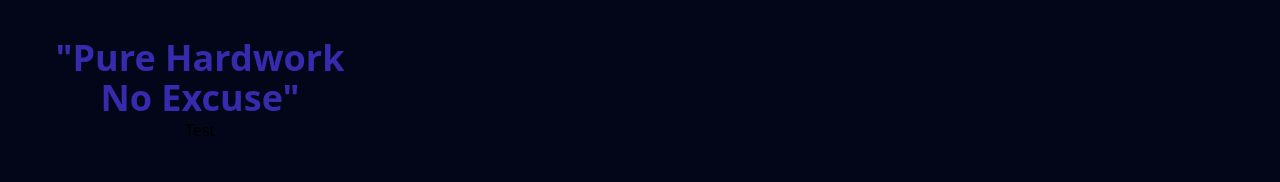
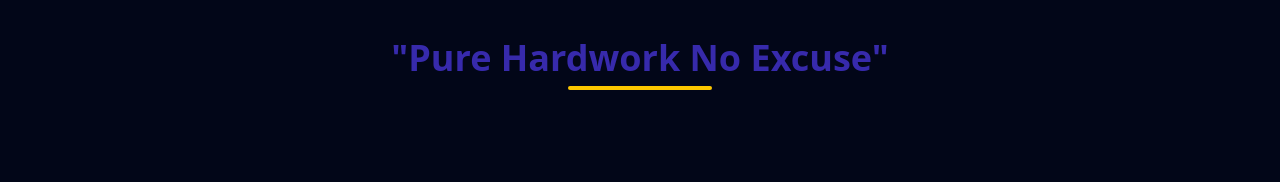
Before and after one commit to MdNoor300/Tailwind_CSS, a website: page dist/home.html in a window 1280 px wide. Shown: the part 1018-1200 px from the top of the page. After the commit the page ends 1148 px from the top, so only its background shows below. Drawn offline with Linux system fonts and the light colour scheme.

Commit message:
make little changes

```diff
--- a/dist/home.html
+++ b/dist/home.html
@@ -46,10 +46,11 @@
     <!-- image section end here -->
 
     <!-- our students section start here -->
-    <div class="h-auto w-100 flex flex-wrap flex-col items-center text-center p-10">
+    <div class="h-auto w-full flex flex-wrap flex-col items-center text-center p-10">
       <div class="w-full h-auto flex flex-wrap flex-col items-center text-center">
-        <p class="text-indigo-800 font-bold text-2xl md:text-4xl">"Pure Hardwork No Excuse"</p>
-        <div>Test</div>
+        <p class="text-indigo-800 font-bold text-2xl md:text-4xl text-center">"Pure Hardwork No Excuse"</p>
+        <div class="w-36 h-1 border-b-4 border-yellow-400
+        mt-2 rounded-2xl"></div>
       </div>
     </div>
   </body>
```
Also changed, not shown: dist/style.css.
